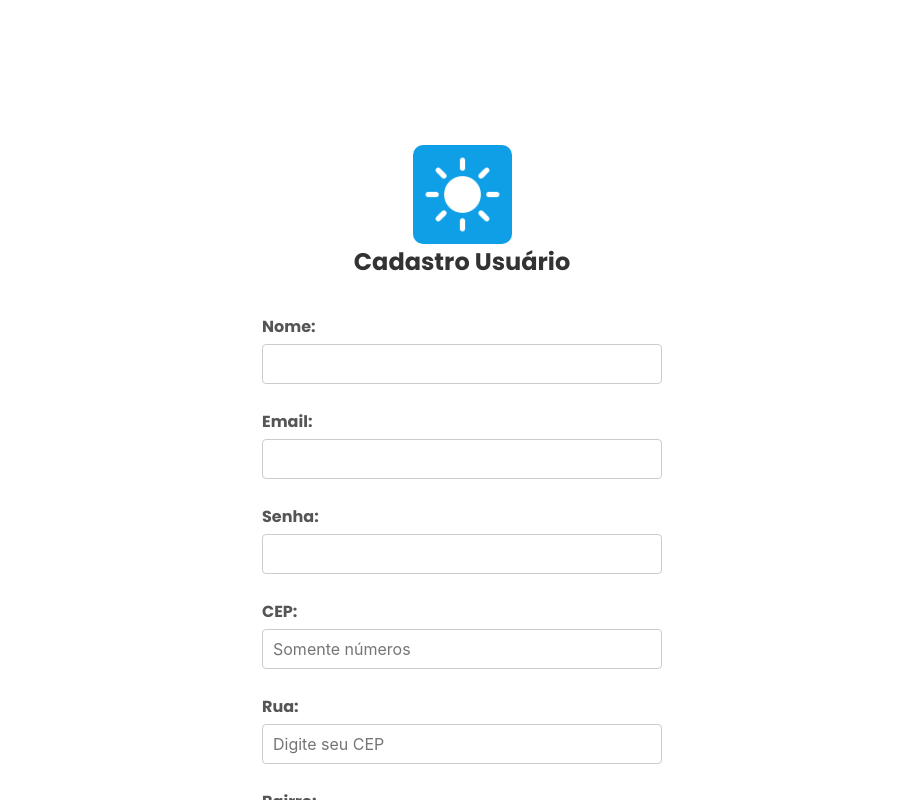
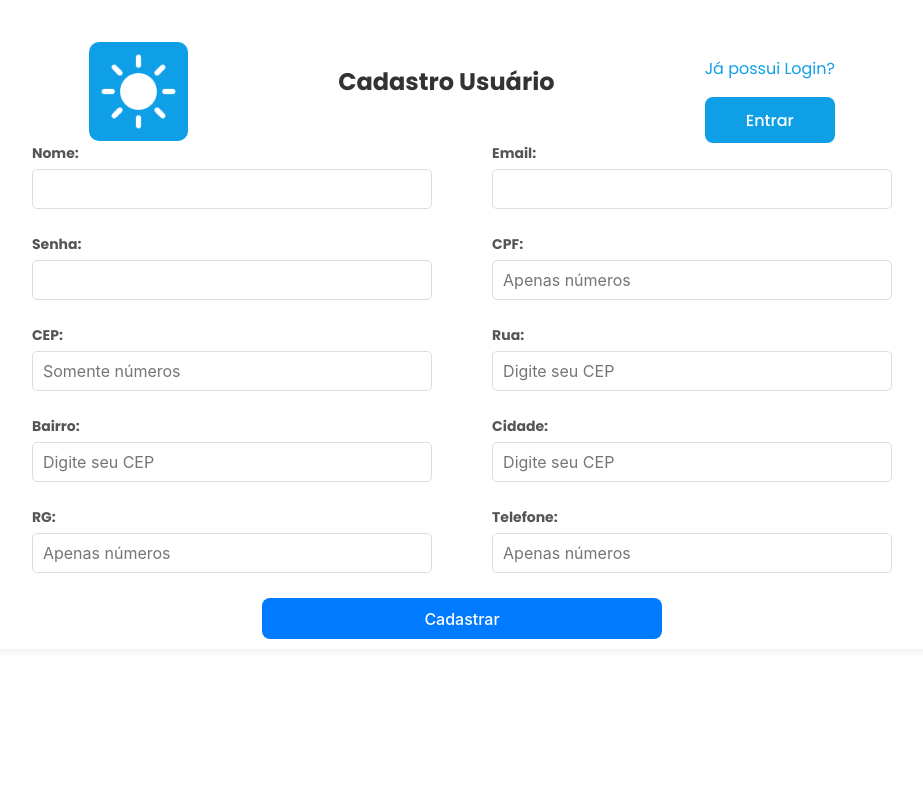
Before and after one commit to Projeto-Interdisciplar-SRP/srp-frontend, a React (Vite) app in the folder srp/: page /login in a window 1280 px wide. Both pictures are taken after a click on the button "Ir para Cadastro". Shown: the top 800 px of the page, without its empty margins (178-1101 px from the left). Built offline with nearby package versions, Linux system fonts and the light colour scheme; no server answers.

Commit message:
arrumei o inicio e o cadastro

```diff
--- a/srp/src/App.jsx
+++ b/srp/src/App.jsx
@@ -7,6 +7,7 @@ import Login from './componentes/Login';
 import Cadastro from './componentes/Cadastro';
 import Cancelamento from './componentes/Cancelamento';
 import Profile from './componentes/Perfil';
+import EditarPerfil from './componentes/EditarPerfil.jsx';
 import Inicio from './componentes/Inicio';
 
 import OnibusCoordenador from './componentes/coordenador/visao/OnibusCoordenador';
@@ -51,6 +52,7 @@ const App = () => {
           {/*QUANDO VOCE VER ESSE <AuthProvider> QUER DIZER QUE PRECISA ESTAR AUTENTICADO..*/}
           <Route path="/inicio" element={<AuthProvider> <Inicio /> </AuthProvider>}/>
           <Route path="/perfil" element={<AuthProvider> <Profile /> </AuthProvider>}/>
+          <Route path="/perfil/editar" element={<AuthProvider> <EditarPerfil /> </AuthProvider>}/>
           <Route path="/perfil/cancelamento"element={<AuthProvider> <Cancelamento /> </AuthProvider>}/>
 
           <Route path="/login" element={<Login/>}/>
--- a/srp/src/componentes/Cadastro.jsx
+++ b/srp/src/componentes/Cadastro.jsx
@@ -1,72 +1,79 @@
 // src/components/Cadastro.jsx
-  import React, { useState } from 'react';
-  import axios from 'axios';
-  import Swal from 'sweetalert2';
-  import { useNavigate } from 'react-router-dom';  // Importando o hook useNavigate
-  import '../styles/Cadastro.css';
+import React, { useState } from "react";
+import axios from "axios";
+import Swal from "sweetalert2";
+import { useNavigate, Link } from "react-router-dom"; // Importando o hook useNavigate
+import "../styles/Cadastro.css";
 import logoSol from "../img/Sun (1).png";
-  import env from '/env.js';
+import env from "/env.js";
 
 const Cadastro = () => {
-    const [nome, setNome] = useState('');
-    const [email, setEmail] = useState('');
-    const [senha, setSenha] = useState('');
-    const [cep, setCep] = useState('');
-    const [rua, setRua] = useState('');
-    const [bairro, setBairro] = useState('');
-    const [cidade, setCidade] = useState('');
-    const [cpf, setCpf] = useState('');
-    const [rg, setRg] = useState('');
-    const [telefone, setTelefone] = useState('');
-    const [mensagem, setMensagem] = useState('');
+  const [nome, setNome] = useState("");
+  const [email, setEmail] = useState("");
+  const [senha, setSenha] = useState("");
+  const [cep, setCep] = useState("");
+  const [rua, setRua] = useState("");
+  const [bairro, setBairro] = useState("");
+  const [cidade, setCidade] = useState("");
+  const [cpf, setCpf] = useState("");
+  const [rg, setRg] = useState("");
+  const [telefone, setTelefone] = useState("");
+  const [mensagem, setMensagem] = useState("");
   const [carregando, setCarregando] = useState(false);
 
-    const navigate = useNavigate();  // Inicializando o hook
+  const navigate = useNavigate(); // Inicializando o hook
 
   // Função para buscar endereço pelo CEP
   const buscarEndereco = async (cep) => {
-
     try {
-
       const resposta = await axios.get(`https://viacep.com.br/ws/${cep}/json/`);
 
       if (resposta.data.erro) {
-          setMensagem('CEP não encontrado.');
-          setRua('');
-          setBairro('');
-          setCidade('');
+        setMensagem("CEP não encontrado.");
+        setRua("");
+        setBairro("");
+        setCidade("");
       } else {
         setRua(resposta.data.logradouro);
         setBairro(resposta.data.bairro);
         setCidade(resposta.data.localidade);
-          setMensagem('');
+        setMensagem("");
       }
     } catch (error) {
-        setMensagem('Erro ao buscar o CEP.');
-        console.error('Erro ao buscar CEP:', error);
+      setMensagem("Erro ao buscar o CEP.");
+      console.error("Erro ao buscar CEP:", error);
     }
   };
 
   const handleCepChange = (e) => {
-
-      const valorCep = e.target.value.replace(/\D/g, '');
+    const valorCep = e.target.value.replace(/\D/g, "");
 
     setCep(valorCep);
 
     if (valorCep.length === 8) {
       buscarEndereco(valorCep);
     } else {
-        setRua('');
-        setBairro('');
-        setCidade('');
+      setRua("");
+      setBairro("");
+      setCidade("");
     }
-
   };
 
   const handleSubmit = async (e) => {
     e.preventDefault();
-      if (!nome || !email || !senha || !cep || !rua || !bairro || !cidade || !cpf || !rg || !telefone) {
-        setMensagem('Por favor, preencha todos os campos.');
+    if (
+      !nome ||
+      !email ||
+      !senha ||
+      !cep ||
+      !rua ||
+      !bairro ||
+      !cidade ||
+      !cpf ||
+      !rg ||
+      !telefone
+    ) {
+      setMensagem("Por favor, preencha todos os campos.");
       return;
     }
 
@@ -81,66 +88,62 @@
       rg: rg,
       telefone: telefone,
       adm: 0,
-        id_paroquia: null
+      id_paroquia: null,
     };
 
     setCarregando(true);
-      setMensagem('');
+    setMensagem("");
 
     try {
-
-        const resposta = await axios.post(env.url.local + '/user/register', dadosUsuario);
+      const resposta = await axios.post(
+        env.url.local + "/user/register",
+        dadosUsuario
+      );
 
       if (resposta.data.status == true) {
-
         Swal.fire({
-            title: 'Sucesso!',
-            text: 'Cadastro Feito com Sucesso!',
-            icon: 'success',
-            confirmButtonText: 'Ok',
+          title: "Sucesso!",
+          text: "Cadastro Feito com Sucesso!",
+          icon: "success",
+          confirmButtonText: "Ok",
         }).then((result) => {
-
           if (result.isConfirmed) {
-
-              navigate('/login', { state: { recemRegistrado: true } })
-
+            navigate("/login", { state: { recemRegistrado: true } });
           }
-
         });
-
-        }else{
-
+      } else {
         setMensagem(resposta.data.message);
-
       }
-
     } catch (error) {
       if (error.response) {
         setMensagem(`Erro: ${error.response.data.message}`);
       } else {
         setMensagem(`Erro de conexão: ${error.message}`);
       }
-        console.error('Erro:', error);
-
+      console.error("Erro:", error);
     } finally {
-
       setCarregando(false);
-
     }
   };
 
   return (
-
-      <div className="auth-container">
-
-          <div className="top">
+    <div className="cadastro-container">
+      <div className="cadastro">
+        <div className="top-cadastro">
           <div className="logo-form">
             <img src={logoSol} alt="Profile"></img>
           </div>
           <h2>Cadastro Usuário</h2>
+          <div className="login">
+            <p>Já possui Login?</p>
+          <Link to="/login">
+          <button> Entrar </button>
+          </Link>
+          </div>
         </div>
 
-          <form onSubmit={handleSubmit}>
+        <form onSubmit={handleSubmit} className="form">
+          <div className="input-login">
             <div className="input-group">
               <label>Nome:</label>
               <input
@@ -159,6 +162,8 @@
                 required
               />
             </div>
+          </div>
+          <div className="input-login">
             <div className="input-group">
               <label>Senha:</label>
               <input
@@ -168,6 +173,19 @@
                 required
               />
             </div>
+            <div className="input-group">
+              <label>CPF:</label>
+              <input
+                type="text"
+                value={cpf}
+                onChange={(e) => setCpf(e.target.value)}
+                required
+                maxLength="11"
+                placeholder="Apenas números"
+              />
+            </div>
+          </div>
+          <div className="input-login">
             <div className="input-group">
               <label>CEP:</label>
               <input
@@ -190,6 +208,8 @@
                 // disabled={rua == ''}
               />
             </div>
+          </div>
+          <div className="input-login">
             <div className="input-group">
               <label>Bairro:</label>
               <input
@@ -212,17 +232,8 @@
                 // disabled={cidade == ''}
               />
             </div>
-            <div className="input-group">
-              <label>CPF:</label>
-              <input
-                type="text"
-                value={cpf}
-                onChange={(e) => setCpf(e.target.value)}
-                required
-                maxLength="11"
-                placeholder="Apenas números"
-              />
           </div>
+          <div className="input-login">
             <div className="input-group">
               <label>RG:</label>
               <input
@@ -245,14 +256,14 @@
                 placeholder="Apenas números"
               />
             </div>
-            <button type="submit" disabled={carregando} className='btn-cadastro'>
-              {carregando ? 'Cadastrando...' : 'Cadastrar'}
+          </div>
+          <button type="submit" disabled={carregando} className="btn-cadastro">
+            {carregando ? "Cadastrando..." : "Cadastrar"}
           </button>
           {mensagem && <p className="mensagem">{mensagem}</p>}
         </form>
-
       </div>
-
+    </div>
   );
 };
 
--- a/srp/src/componentes/EditarPerfil.jsx
+++ b/srp/src/componentes/EditarPerfil.jsx
@@ -0,0 +1,254 @@
+import React, { useState, useEffect } from 'react';
+import axios from 'axios';
+import Swal from 'sweetalert2';
+import { useNavigate } from 'react-router-dom';
+import '../styles/EditarPerfil.css';
+import logoSol from "../img/Sun (1).png";
+import { useAuth } from "../componentes/Auths/Auth"; // Importando o hook useAuth
+import env from '/env.js';
+
+const EditarUsuario = () => {
+  const usuario = useAuth(); // Obtém os dados do usuário logado
+  const userId = usuario?.id; // Supondo que o ID do usuário seja salvo no estado do contexto
+  const [nome, setNome] = useState('');
+  const [email, setEmail] = useState('');
+  const [senha, setSenha] = useState('');
+  const [cep, setCep] = useState('');
+  const [rua, setRua] = useState('');
+  const [bairro, setBairro] = useState('');
+  const [cidade, setCidade] = useState('');
+  const [cpf, setCpf] = useState('');
+  const [rg, setRg] = useState('');
+  const [telefone, setTelefone] = useState('');
+  const [mensagem, setMensagem] = useState('');
+  const [carregando, setCarregando] = useState(false);
+
+  const navigate = useNavigate();
+
+  useEffect(() => {
+    if (userId) {
+      const carregarDadosUsuario = async () => {
+        try {
+          const resposta = await axios.get(`${env.url.local}/user/${userId}`);
+          const usuario = resposta.data;
+          setNome(usuario.nome);
+          setEmail(usuario.email);
+          setCep(usuario.cep);
+          setRua(usuario.rua);
+          setBairro(usuario.bairro);
+          setCidade(usuario.cidade);
+          setCpf(usuario.cpf);
+          setRg(usuario.rg);
+          setTelefone(usuario.telefone);
+        } catch (error) {
+          console.error('Erro ao carregar dados do usuário:', error);
+          setMensagem('Erro ao carregar dados do usuário.');
+        }
+      };
+      carregarDadosUsuario();
+    }
+  }, [userId]);
+
+  const buscarEndereco = async (cep) => {
+    try {
+      const resposta = await axios.get(`https://viacep.com.br/ws/${cep}/json/`);
+      if (resposta.data.erro) {
+        setMensagem('CEP não encontrado.');
+        setRua('');
+        setBairro('');
+        setCidade('');
+      } else {
+        setRua(resposta.data.logradouro);
+        setBairro(resposta.data.bairro);
+        setCidade(resposta.data.localidade);
+        setMensagem('');
+      }
+    } catch (error) {
+      setMensagem('Erro ao buscar o CEP.');
+      console.error('Erro ao buscar CEP:', error);
+    }
+  };
+
+  const handleCepChange = (e) => {
+    const valorCep = e.target.value.replace(/\D/g, '');
+    setCep(valorCep);
+    if (valorCep.length === 8) {
+      buscarEndereco(valorCep);
+    } else {
+      setRua('');
+      setBairro('');
+      setCidade('');
+    }
+  };
+
+  const handleSubmit = async (e) => {
+    e.preventDefault();
+    if (!nome || !email || !senha || !cep || !rua || !bairro || !cidade || !cpf || !rg || !telefone) {
+      setMensagem('Por favor, preencha todos os campos.');
+      return;
+    }
+
+    const dadosAtualizados = {
+      nome,
+      email,
+      senha,
+      rua,
+      bairro,
+      cidade,
+      cep,
+      cpf,
+      rg,
+      telefone,
+    };
+
+    setCarregando(true);
+    setMensagem('');
+
+    try {
+      const resposta = await axios.put(`${env.url.local}/user/edit/${userId}`, dadosAtualizados, {
+        headers: {
+            'Content-Type': 'application/json',
+          },
+          mode: 'cors', // Definindo o modo como CORS
+      });
+      if (resposta.data.status) {
+        Swal.fire({
+          title: 'Sucesso!',
+          text: 'Dados atualizados com sucesso!',
+          icon: 'success',
+          confirmButtonText: 'Ok',
+        }).then((result) => {
+          if (result.isConfirmed) {
+            navigate('/perfil'); // Redireciona para a página de perfil
+          }
+        });
+      } else {
+        setMensagem(resposta.data.message);
+      }
+    } catch (error) {
+      if (error.response) {
+        setMensagem(`Erro: ${error.response.data.message}`);
+      } else {
+        setMensagem(`Erro de conexão: ${error.message}`);
+      }
+      console.error('Erro:', error);
+    } finally {
+      setCarregando(false);
+    }
+  };
+
+  return (
+    <div className="edit-container">
+      <div className="top">
+        <div className="logo-form">
+          <img src={logoSol} alt="Profile" />
+        </div>
+        <h2>Editar Usuário</h2>
+      </div>
+
+      <form onSubmit={handleSubmit}>
+        <div className="input-group">
+          <label>Nome:</label>
+          <input
+            type="text"
+            value={nome}
+            onChange={(e) => setNome(e.target.value)}
+            required
+          />
+        </div>
+        <div className="input-group">
+          <label>Email:</label>
+          <input
+            type="email"
+            value={email}
+            onChange={(e) => setEmail(e.target.value)}
+            required
+          />
+        </div>
+        <div className="input-group">
+          <label>Senha:</label>
+          <input
+            type="password"
+            value={senha}
+            onChange={(e) => setSenha(e.target.value)}
+            required
+          />
+        </div>
+        <div className="input-group">
+          <label>CEP:</label>
+          <input
+            type="text"
+            value={cep}
+            onChange={handleCepChange}
+            maxLength="8"
+            required
+            placeholder="Somente números"
+          />
+        </div>
+        <div className="input-group">
+          <label>Rua:</label>
+          <input
+            type="text"
+            value={rua}
+            onChange={(e) => setRua(e.target.value)}
+            required
+          />
+        </div>
+        <div className="input-group">
+          <label>Bairro:</label>
+          <input
+            type="text"
+            value={bairro}
+            onChange={(e) => setBairro(e.target.value)}
+            required
+          />
+        </div>
+        <div className="input-group">
+          <label>Cidade:</label>
+          <input
+            type="text"
+            value={cidade}
+            onChange={(e) => setCidade(e.target.value)}
+            required
+          />
+        </div>
+        <div className="input-group">
+          <label>CPF:</label>
+          <input
+            type="text"
+            value={cpf}
+            onChange={(e) => setCpf(e.target.value)}
+            required
+            maxLength="11"
+          />
+        </div>
+        <div className="input-group">
+          <label>RG:</label>
+          <input
+            type="text"
+            value={rg}
+            onChange={(e) => setRg(e.target.value)}
+            required
+            maxLength="9"
+          />
+        </div>
+        <div className="input-group">
+          <label>Telefone:</label>
+          <input
+            type="text"
+            value={telefone}
+            onChange={(e) => setTelefone(e.target.value)}
+            required
+            maxLength="11"
+          />
+        </div>
+        <button type="submit" disabled={carregando} className="btn-editar">
+          {carregando ? 'Salvando...' : 'Salvar Alterações'}
+        </button>
+        {mensagem && <p className="mensagem">{mensagem}</p>}
+      </form>
+    </div>
+  );
+};
+
+export default EditarUsuario;
--- a/srp/src/componentes/Perfil.jsx
+++ b/srp/src/componentes/Perfil.jsx
@@ -7,7 +7,7 @@ import imgprofile from '../img/perfil.png';
   import imgIngresso from '../img/image 2.png';
   import logoSrp from '../img/SRP Viagens.png';
   import logoSol from '../img/Sun.png';
-import { useNavigate } from 'react-router-dom';
+  import { useNavigate, Link } from 'react-router-dom';
   import { useAuth } from "../componentes/Auths/Auth";
 
   const Profile = () => {
@@ -53,7 +53,10 @@ const Profile = () => {
             </div>
           </div>
           <div className="btn">
+            <Link to="/perfil/editar">
             <button className="edit-btn">Editar</button>
+            </Link>
+
           <button className="back-btn" onClick={handleLogout}>Sair</button>
           </div>
         </div>
--- a/srp/src/styles/Cadastro.css
+++ b/srp/src/styles/Cadastro.css
@@ -1,3 +1,39 @@
+.cadastro-container{
+  display: flex;
+  align-items: center;
+  justify-content: center;
+  background-color: #fff;
+  box-shadow: 0px 0px 10px rgba(0, 0, 0, 0.1);
+  padding-top: 5dvh;
+}
+
+.cadastro{
+  width: 70%;
+  /* background-color: #0c86c4; */
+  background-color: #fff;
+}
+
+.top-cadastro{
+  display: flex;
+  align-items: center;
+  justify-content: space-around;
+}
+
+.input-login {
+  width: 96%;
+  display: flex;
+  justify-content: space-between;
+  align-items: center;
+  text-align: center;
+}
+
+.form{
+  display: flex;
+  align-items: center;
+  justify-content: center;
+
+}
+
 .header-cadastro{
   position: fixed;
   top: 0;
@@ -19,7 +55,9 @@ header .ir-login{
 header .ir-login button{
   width: 40%;
 }
-
+.input-group{
+  /* width: 100%; */
+}
 h2 {
   text-align: center;
   color: #0E9FE7;
@@ -28,6 +66,7 @@ h2 {
 form {
   display: flex;
   flex-direction: column;
+
 }
 
 label {
--- /dev/null
+++ b/srp/src/styles/EditarPerfil.css
@@ -0,0 +1,70 @@
+.edit-container {
+    width: 50%;
+    margin: 0 auto;
+    padding: 20px;
+    background: #f9f9f9;
+    border-radius: 10px;
+    box-shadow: 0 4px 10px rgba(0, 0, 0, 0.1);
+  }
+
+  h2 {
+    text-align: center;
+    margin-bottom: 20px;
+    color: #333;
+  }
+
+  .form-editar{
+    width: 100%;
+  }
+
+
+  .logo-btn-voltar{
+    width: 100%;
+    justify-content: space-between;
+    align-items: center;
+    display: flex;
+  }
+
+  .btn-back:hover{
+    border: none;
+  }
+
+  .input-group {
+    margin-bottom: 15px;
+    /* width: 100%; */
+  }
+
+  label {
+    display: block;
+    font-size: 14px;
+    color: #555;
+  }
+
+  .input-group input {
+    width: 150%;
+    padding: 10px;
+    margin-top: 5px;
+    border: 1px solid #ddd;
+    border-radius: 5px;
+  }
+
+  button.btn-editar {
+    width: 100%;
+    padding: 10px;
+    background: #007bff;
+    color: #fff;
+    font-size: 16px;
+    border: none;
+    border-radius: 5px;
+    cursor: pointer;
+  }
+
+  button.btn-editar:disabled {
+    background: #ccc;
+  }
+
+  .mensagem {
+    margin-top: 15px;
+    text-align: center;
+    color: #d9534f;
+  }
--- a/srp/src/styles/header.css
+++ b/srp/src/styles/header.css
@@ -76,7 +76,7 @@ header{
   width:0;
   transition: width .5s;
   height:3px;
-  background: #000;
+  /* background: #000; */
 }
 
 .link:hover::after{
```
Also changed, not shown: srp/src/componentes/Login.jsx (+5 -2 lines), srp/src/styles/Login.css (+7 -0 lines). Lines whose indentation alone changed are shown as unchanged.
